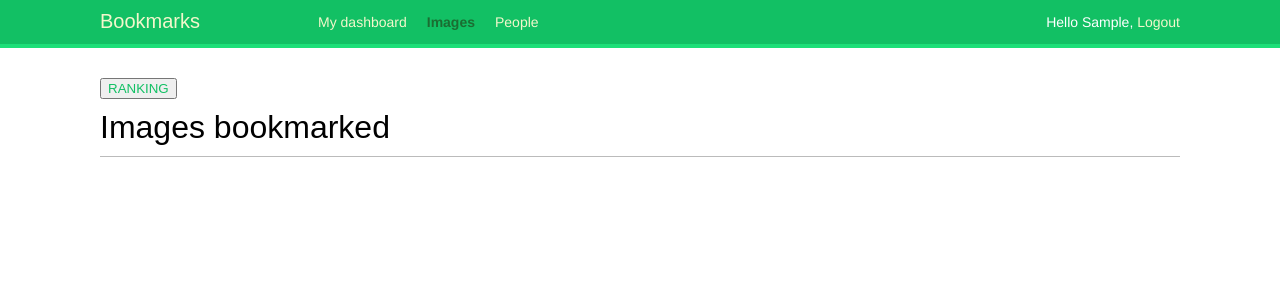
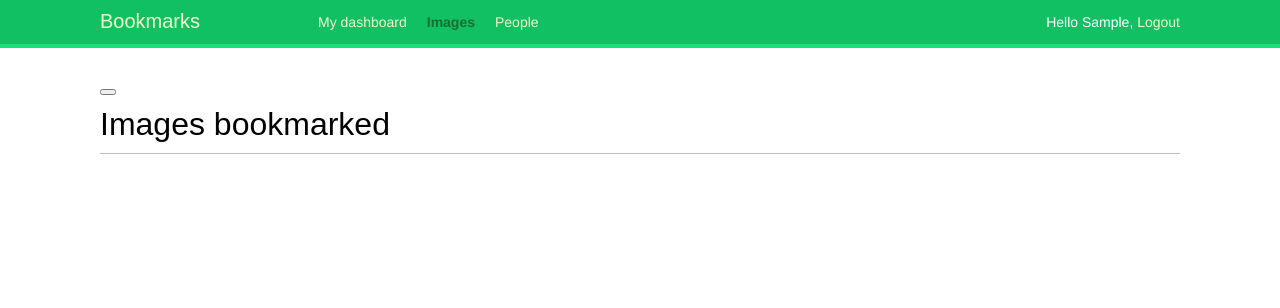
Before and after one commit to FrankCasanova/Social-Website, a Django app: page /images/ in a window 1280 px wide. Shown: the top 308 px of the page. Run offline with Django 3.2, Linux system fonts and the light colour scheme; the visitor is signed in with stand-in values (Sample User, id 1); data that the repository does not hold is empty; some libraries are stand-ins or nearby versions; some web fonts are replaced.

Commit message:
heroku dont support 2 addons free

```diff
--- a/bookmarks/settings.py
+++ b/bookmarks/settings.py
@@ -53,7 +53,7 @@
 ]
 
 MIDDLEWARE = [
-    'whitenoise.middleware.WhiteNoiseMiddleware',
+    # 'whitenoise.middleware.WhiteNoiseMiddleware',
     'django.middleware.security.SecurityMiddleware',
     'django.contrib.sessions.middleware.SessionMiddleware',
     'django.middleware.common.CommonMiddleware',
@@ -200,4 +200,4 @@
 )
 
 #  Add configuration for static files storage using whitenoise
-STATICFILES_STORAGE = 'whitenoise.django.GzipManifestStaticFilesStorage'
+# STATICFILES_STORAGE = 'whitenoise.django.GzipManifestStaticFilesStorage'
--- a/images/templates/images/image/list.html
+++ b/images/templates/images/image/list.html
@@ -4,7 +4,7 @@
 
 {% block content %}
   <button>
-        <a href="{% url "images:ranking" %}"> RANKING</a>
+        {% comment %} <a href="{% url "images:ranking" %}"> RANKING</a> {% endcomment %}
     </button>
   <h1>Images bookmarked</h1>
   <div id="image-list">
--- a/images/urls.py
+++ b/images/urls.py
@@ -8,5 +8,5 @@
     path('detail/<int:id>/<slug:slug>/', views.image_detail, name='detail'),
     path('like/', views.image_like, name='like'),
     path('', views.image_list, name='list'),  # 182
-    path('ranking/', views.image_ranking, name='ranking'),  # 222
+    # path('ranking/', views.image_ranking, name='ranking'),  # 222
 ]
--- a/images/views.py
+++ b/images/views.py
@@ -17,9 +17,9 @@
 # Create your views here.
 
 # connect to redis
-r = redis.Redis(host=settings.REDIS_HOST,
-                port=settings.REDIS_PORT,
-                db=settings.REDIS_DB)  # 219
+# r = redis.Redis(host=settings.REDIS_HOST,
+#                 port=settings.REDIS_PORT,
+#                 db=settings.REDIS_DB)  # 219
 
 
 @login_required
@@ -54,14 +54,14 @@
 def image_detail(request, id, slug):
     image = get_object_or_404(Image, id=id, slug=slug)
     # increment total image views by 1
-    total_views = r.incr(f'image:{image.id}:views')
+    # total_views = r.incr(f'image:{image.id}:views')
     # increment image ranking by 1
-    r.zincrby('image_ranking', 1, image.id)
+    # r.zincrby('image_ranking', 1, image.id)
     return render(request,
                   'images/image/detail.html',
                   {'section': 'images',
-                   'image': image,
-                   'total_views': total_views})
+                   'image': image})
+    #    'total_views': total_views})
 
 
 @ajax_required
@@ -111,16 +111,16 @@
                   {'section': 'images', 'images': images})
 
 
-@login_required
-def image_ranking(request):
-    # get image ranking dictionary
-    image_ranking = r.zrange('image_ranking', 0, -1, desc=True)[:10]
-    image_ranking_ids = [int(id) for id in image_ranking]
-    # get most viewed images
-    most_viewed = list(Image.objects.filter(
-        id__in=image_ranking_ids))
-    most_viewed.sort(key=lambda x: image_ranking_ids.index(x.id))
-    return render(request,
-                  'images/image/ranking.html',
-                  {'section': 'images',
-                   'most_viewed': most_viewed})
+# @login_required
+# def image_ranking(request):
+#     # get image ranking dictionary
+#     image_ranking = r.zrange('image_ranking', 0, -1, desc=True)[:10]
+#     image_ranking_ids = [int(id) for id in image_ranking]
+#     # get most viewed images
+#     most_viewed = list(Image.objects.filter(
+#         id__in=image_ranking_ids))
+#     most_viewed.sort(key=lambda x: image_ranking_ids.index(x.id))
+#     return render(request,
+#                   'images/image/ranking.html',
+#                   {'section': 'images',
+#                    'most_viewed': most_viewed})
```
